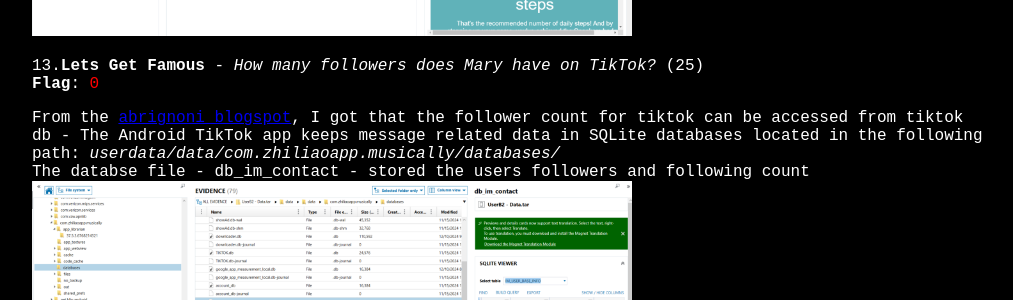
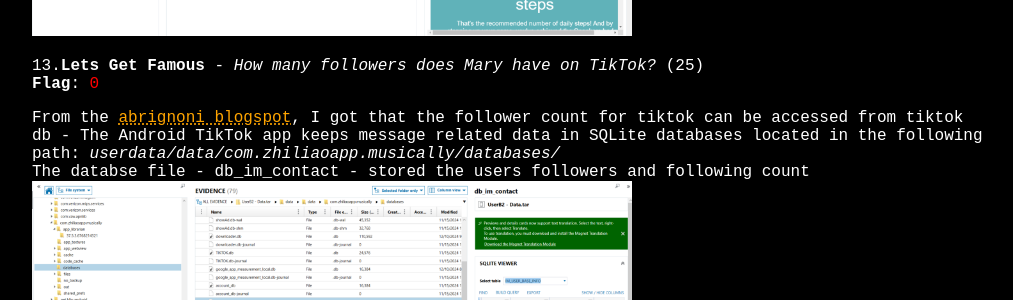
Before and after one commit to amulya-shanbhag/CTF-Writeup-2025, a Jekyll site: the page built from _mypages/android.md, in a window 1280 px wide. Shown: the part 4692-4992 px from the top of the page, without its empty margins (128-1141 px from the left). Built offline with Jekyll 4.4.1, drawn with Linux system fonts in a browser that asks for light colours.

Commit message:
Update android.md

```diff
--- a/_mypages/android.md
+++ b/_mypages/android.md
@@ -88,7 +88,7 @@
 13.**Lets Get Famous** - _How many followers does Mary have on TikTok?_ (25)
 **Flag**:  <span style="color:red">0</span>
 
-From the [abrignoni blogspot](https://abrignoni.blogspot.com/2018/11/finding-tiktok-messages-in-android.html), I got that the follower count for tiktok can be accessed from tiktok db - The Android TikTok app keeps message related data in SQLite databases located in the following path: _userdata/data/com.zhiliaoapp.musically/databases/_
+From the <a href="https://abrignoni.blogspot.com/2018/11/finding-tiktok-messages-in-android.html" style="color: orange; text-decoration: underline;text-decoration-style: dotted;">abrignoni blogspot</a>, I got that the follower count for tiktok can be accessed from tiktok db - The Android TikTok app keeps message related data in SQLite databases located in the following path: _userdata/data/com.zhiliaoapp.musically/databases/_
 The databse file - db_im_contact - stored the users followers and following count
 <img src="/CTF-Writeup-2025/docs/assets/imagesa/followers.png" alt="followers" style="width:600px; height:auto;">
 
```
